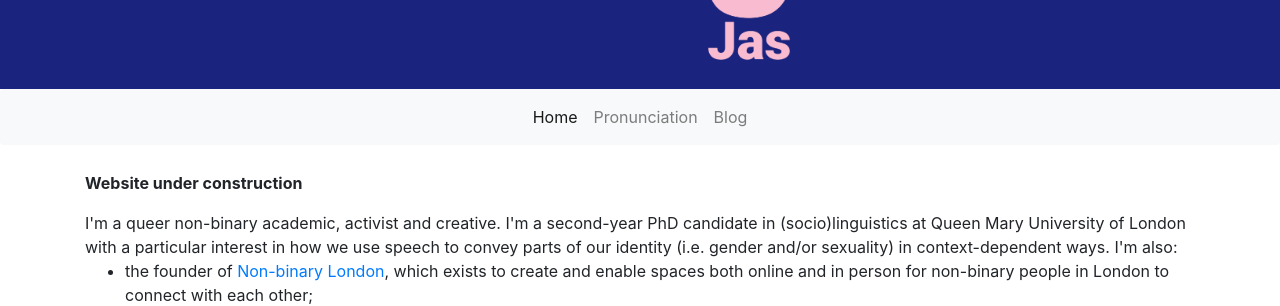
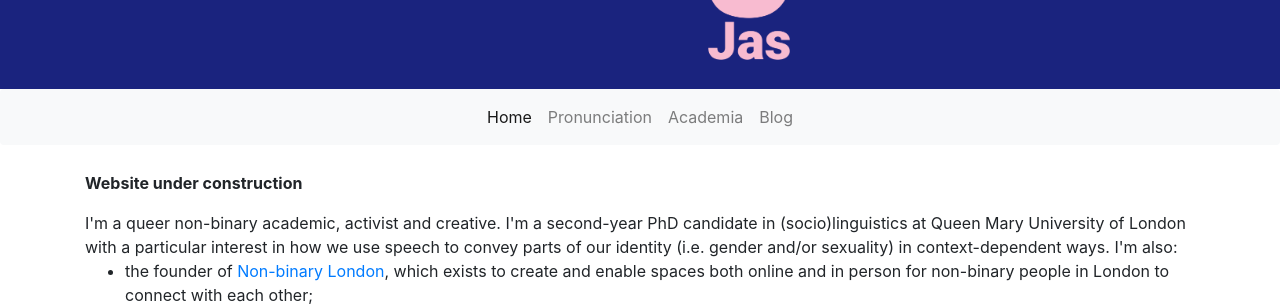
Before and after one commit to yndajas/yndajas.co, a Jekyll site: the page built from index.html, in a window 1280 px wide. Shown: the part 157-463 px from the top of the page. Built offline with Jekyll 4.4.1, drawn with Linux system fonts in a browser that asks for light colours; nearby versions of some CDN libraries.

Commit message:
Updated meta description; added academia to menu

```diff
--- a/_config.yml
+++ b/_config.yml
@@ -1,5 +1,5 @@
 title: Ynda Jas
-description: "Ynda Jas is a queer non-binary academic, activist and creative. Pronouns: they/them/their."
+description: "Ynda Jas is a queer non-binary activist, creative and academic. Pronouns: they/them/their."
 author: "Ynda Jas"
 facebook: yndajascreative
 instagram: yndajas
@@ -10,6 +10,8 @@ menu:
     url: /
   - text: Pronunciation
     url: /pronunciation/
+  - text: Academia
+    url: /academia/
   - text: Blog
     url: /blog/
 permalink: pretty
```
